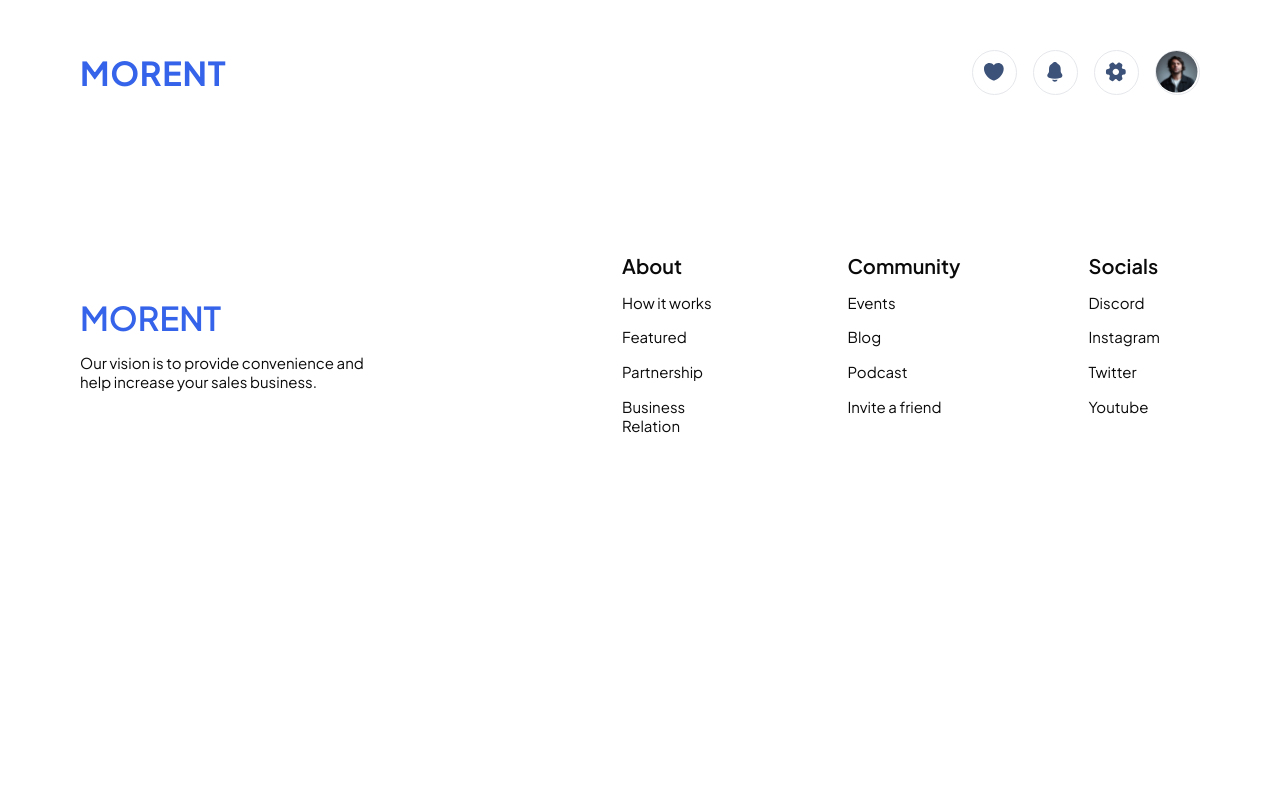
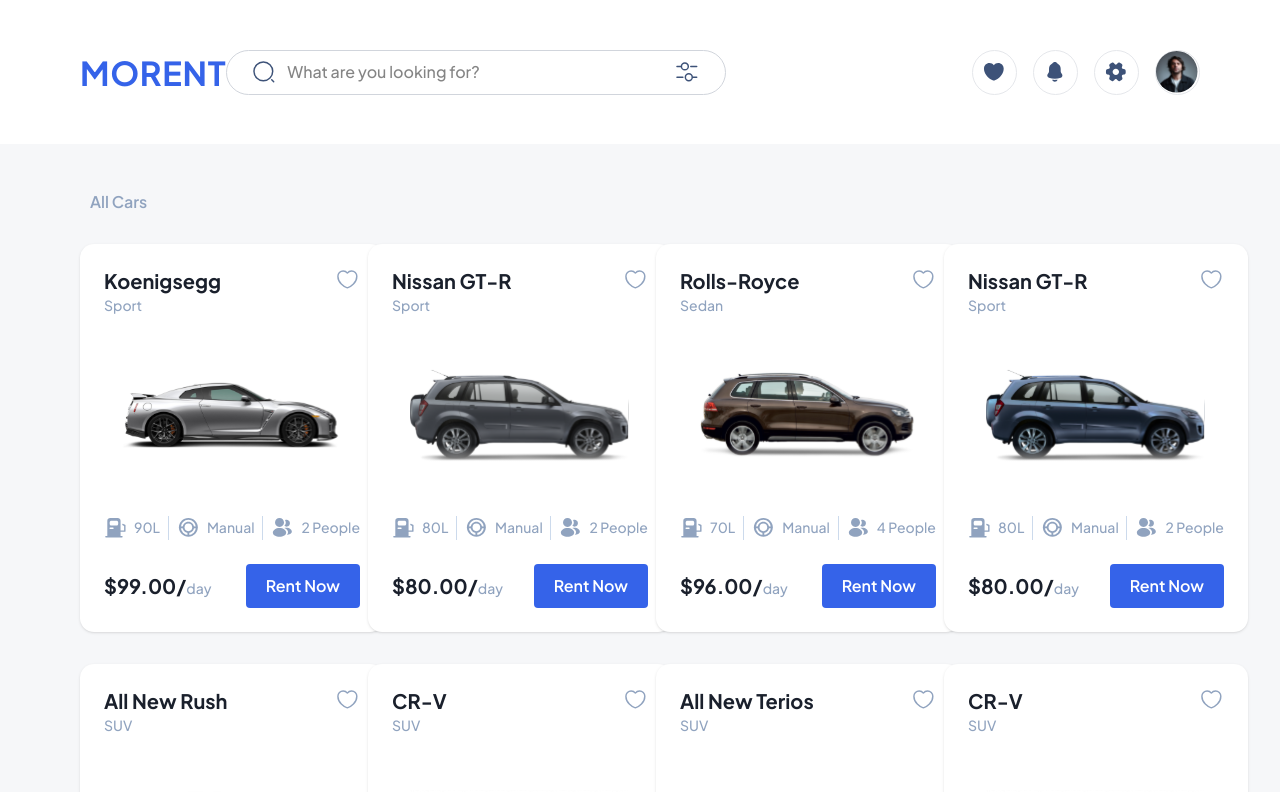
Before and after one commit to mr-asad-git/MORENT_carselling, a React (Vite) app: page /cars in a window 1280 px wide. Shown: the top 792 px of the page. Built offline with nearby package versions, Linux system fonts and the light colour scheme.

Commit message:
Added cars page | Implemented search & Filter on Cars page

```diff
--- a/src/App.jsx
+++ b/src/App.jsx
@@ -10,6 +10,7 @@
 import Wishlist from './pages/Wishlist';
 import Settings from './pages/Settings';
 import CarDisplay from './pages/CarDisplay';
+import Cars from './pages/Cars';
 
 import { Routes, Route } from 'react-router-dom';
 import { Toaster } from "@/components/ui/sonner"
@@ -82,6 +83,8 @@
             element={<Settings setShowSearch={setShowSearch} />}
           />
           <Route path="/car-display/:id" element={<CarDisplay wishlist={wishlist} setWishlist={setWishlist} />} />
+
+          <Route path="/cars" element={<Cars wishlist={wishlist} setWishlist={setWishlist} searchTerm={searchTerm} setShowSearch={setShowSearch} filters={filters} isSidebarOpen={isSidebarOpen} />} />
         </Routes>
         <Footer />
       </div>
--- /dev/null
+++ b/src/pages/Cars.jsx
@@ -0,0 +1,52 @@
+import React from 'react'
+import cars from '../mui/cars'
+import CarCard from '../components/CarCard'
+import { Link } from 'react-router-dom'
+
+
+const Cars = ({ wishlist, setWishlist, searchTerm, setShowSearch, filters, isSidebarOpen }) => {
+
+
+    React.useEffect(() => {
+        window.scrollTo(0, 0)
+        setShowSearch(true);
+    }, [setShowSearch])
+
+    // Apply sidebar filters (type, capacity, price)
+    const applyFilters = (carList) => {
+        if (!filters) return carList;
+        return carList.filter((car) => {
+            const typeMatch = filters.types.length === 0 || filters.types.includes(car.type);
+            const capacityMatch =
+                filters.capacities.length === 0 ||
+                filters.capacities.some((cap) => {
+                    if (cap === 8) return car.passengers >= 8;
+                    return car.passengers === cap;
+                });
+            const priceMatch = car.price <= filters.maxPrice;
+            const searchMatch = !searchTerm.trim() || car.name.toLowerCase().includes(searchTerm.toLowerCase());
+            return typeMatch && capacityMatch && priceMatch && searchMatch;
+        });
+    };
+
+    const filteredCars = applyFilters(cars);
+
+    return (
+        <div className='w-full flex flex-col gap-[2rem] px-[5rem] bg-[#F6F7F9] py-[3rem] min-h-[60vh]'>
+            <p className='text-[Plus_Jakarta_Sans] font-[600] text-[16px] text-[#90A3BF] leading-tight px-[10px]'>All Cars</p>
+            {filteredCars.length > 0 ? (
+                <div className={`cars-grid grid gap-[32px] ${isSidebarOpen ? 'grid-cols-3' : 'grid-cols-4'}`}>
+                    {filteredCars.map((car) => (
+                        <CarCard key={car.id} car={car} wishlist={wishlist} setWishlist={setWishlist} />
+                    ))}
+                </div>
+            ) : (
+                <div className="flex justify-center items-center py-[2rem] bg-white rounded-xl border border-dashed border-gray-300">
+                    <p className='text-[Plus_Jakarta_Sans] font-[500] text-[18px] text-[#90A3BF]'>No cars match the current filters.</p>
+                </div>
+            )}
+        </div >
+    )
+}
+
+export default Cars
--- a/src/pages/LayoutPage.jsx
+++ b/src/pages/LayoutPage.jsx
@@ -6,6 +6,7 @@
 import cars from '../mui/cars'
 import { Button } from "@/components/ui/button"
 import { toast } from "sonner"
+import { Link } from 'react-router-dom'
 
 
 const LayoutPage = ({ wishlist, setWishlist, searchTerm, setShowSearch, filters, isSidebarOpen }) => {
@@ -75,7 +76,7 @@
       <div className="section-popular flex flex-col gap-[20px]">
         <div className="flex justify-between items-center px-[10px]">
           <p className='text-[Plus_Jakarta_Sans] font-[600] text-[16px] text-[#90A3BF] leading-tight'>Popular Car</p>
-          <a href="#" className='text-[Plus_Jakarta_Sans] font-[600] text-[16px] text-[#3563E9] leading-tight hover:underline hover:transition-all hover:duration-300'>View All</a>
+          <Link to="/cars" className='text-[Plus_Jakarta_Sans] font-[600] text-[16px] text-[#3563E9] leading-tight hover:underline hover:transition-all hover:duration-300'>View All</Link>
         </div>
         {popularCars.length > 0 ? (
           <div className={`cars-grid grid gap-[32px] ${isSidebarOpen ? 'grid-cols-3' : 'grid-cols-4'}`}>
```
